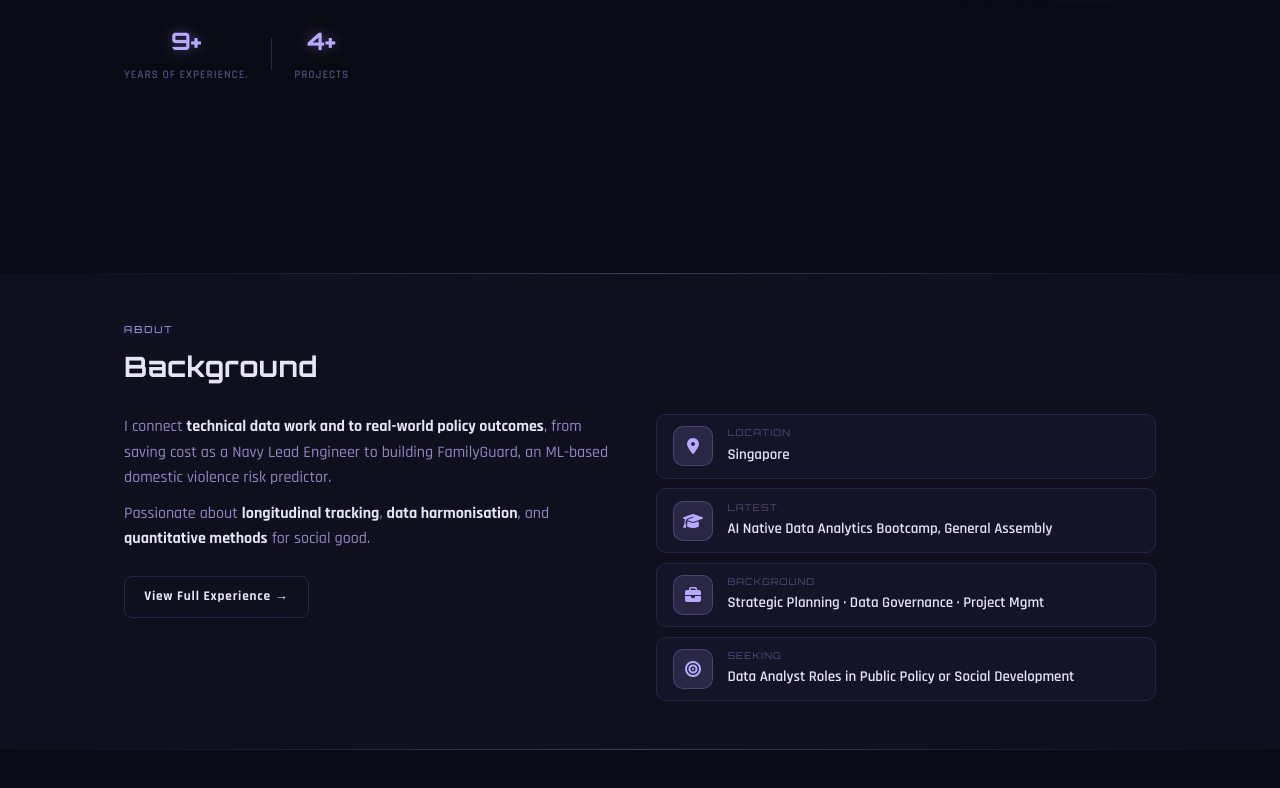
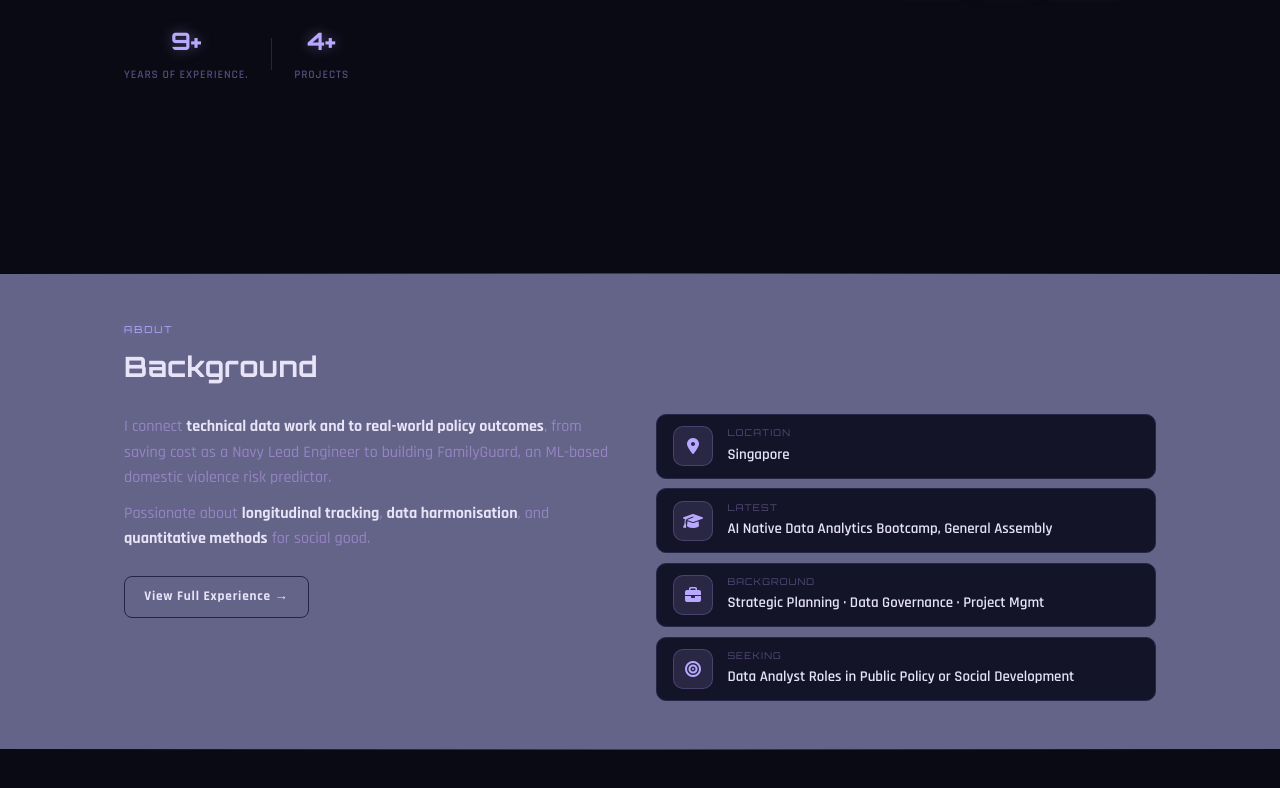
Before and after one commit to manyuongsg/Ong_Manyu_Portfolio, a plain HTML site: page index.html in a window 1280 px wide. Shown: the part 527-1315 px from the top of the page. Drawn offline with Linux system fonts and the light colour scheme.

Commit message:
Update style.css

```diff
--- a/style.css
+++ b/style.css
@@ -5,7 +5,7 @@
 
 :root {
   --bg:          #0a0a14;
-  --bg-surface:  #0f0f1e;
+  --bg-surface:  #646489;
   --bg-card:     #141428;
   --border:      #252548;
   --border-hover:#5a3a9a;
```
